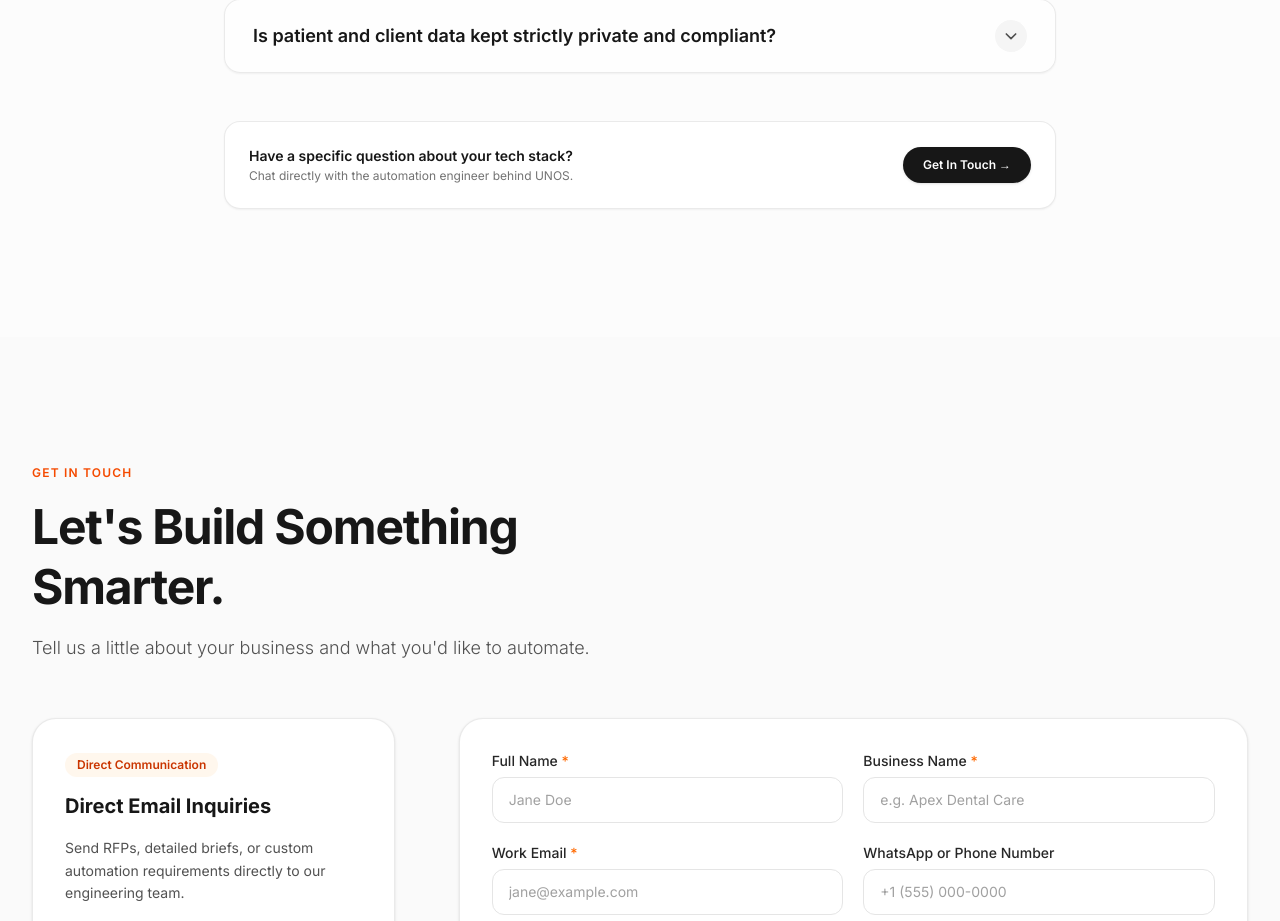
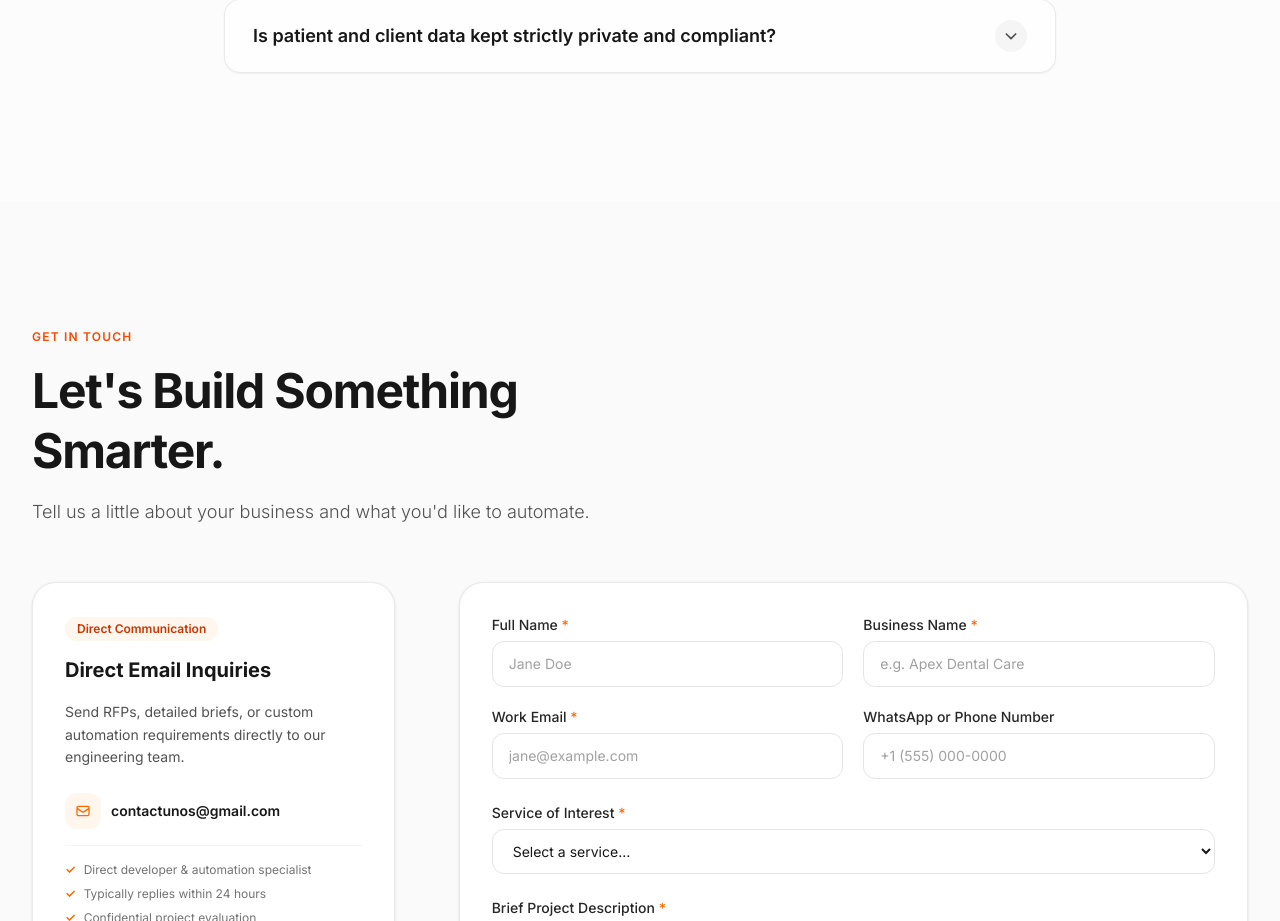
Before and after one commit to contactunos-source/UNOS-AUTOMATION, a Next.js app: page / in a window 1280 px wide. Shown: the part 7180-8101 px from the top of the page. Built offline with nearby package versions, Linux system fonts and the light colour scheme.

Commit message:
fix(faq): remove 'Have a specific question about your tech stack?' banner

```diff
--- a/src/components/FaqSection.tsx
+++ b/src/components/FaqSection.tsx
@@ -119,24 +119,6 @@ export default function FaqSection() {
             );
           })}
         </div>
-
-        {/* Have more questions banner */}
-        <div className="mt-12 text-center p-6 rounded-2xl bg-white border border-neutral-200/80 shadow-xs flex flex-col sm:flex-row items-center justify-between gap-4">
-          <div className="text-left">
-            <p className="text-sm font-semibold text-neutral-900">Have a specific question about your tech stack?</p>
-            <p className="text-xs text-neutral-500 mt-0.5">Chat directly with the automation engineer behind UNOS.</p>
-          </div>
-          <a
-            href="#contact"
-            onClick={(e) => {
-              e.preventDefault();
-              document.getElementById("contact")?.scrollIntoView({ behavior: "smooth" });
-            }}
-            className="px-5 py-2.5 bg-neutral-900 text-white text-xs font-semibold rounded-full hover:bg-neutral-800 transition-colors shadow-sm flex-shrink-0"
-          >
-            Get In Touch →
-          </a>
-        </div>
       </div>
     </section>
   );
```
